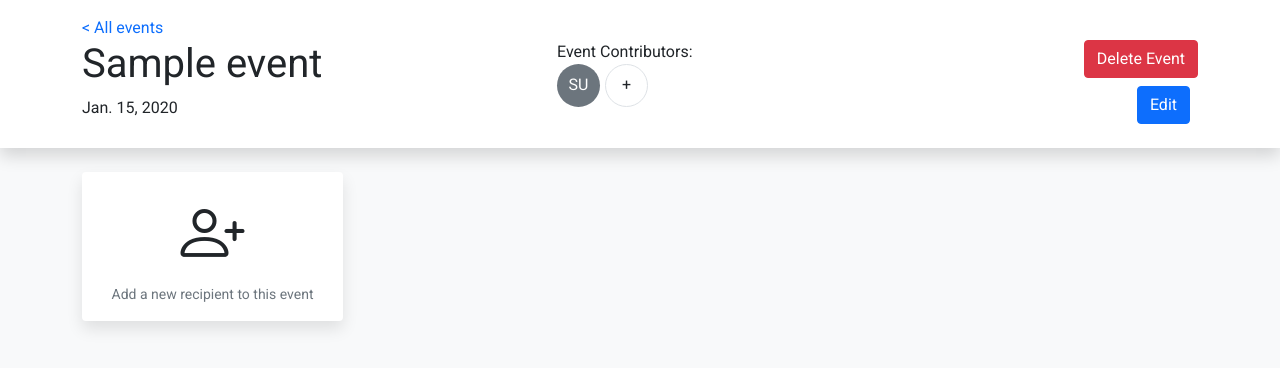
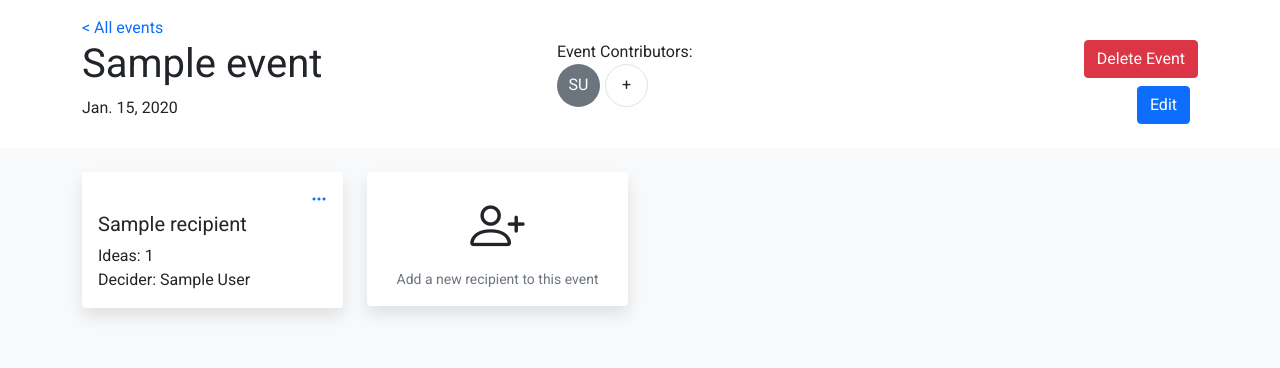
Before and after one commit to devbytyler/niftygifter, a Django app: page /events/1 in a window 1280 px wide. Shown: the part 72-440 px from the top of the page. Run offline with Django 3.2, Linux system fonts and the light colour scheme; a user stored in the database is signed in; tables that the repository leaves empty hold one stand-in row (values such as "Sample post"); some libraries are stand-ins or nearby versions.

Commit message:
Add anonymous users

```diff
--- a/app/forms.py
+++ b/app/forms.py
@@ -5,7 +5,7 @@ from django.contrib.auth.password_validation import validate_password
 from django.urls import reverse
 from django.utils.safestring import mark_safe
 
-from app.models import User, Event, Idea
+from app.models import User, Event, Idea, Recipient
 
 class BaseForm:
     def add_form_control_class(self, fields=None, field_names=None):
@@ -40,15 +40,15 @@ class SigninBaseForm(BaseForm, forms.ModelForm):
         for field in self.fields:
             self.fields[field].required = True
         self.fields['username'].help_text = None
-        self.fields['username'].widget.attrs['class'] = 'form-control no-shadow'
-        self.fields['password'].widget.attrs['class'] = 'form-control no-shadow'
+        self.fields['username'].widget.attrs['class'] = 'form-control'
+        self.fields['password'].widget.attrs['class'] = 'form-control'
 
 
 class SigninForm(SigninBaseForm):
     def __init__(self, *args, **kwargs):
         super().__init__(*args, **kwargs)
-        self.fields['username'].widget.attrs['class'] = 'form-control no-shadow'
-        self.fields['password'].widget.attrs['class'] = 'form-control no-shadow'
+        self.fields['username'].widget.attrs['class'] = 'form-control'
+        self.fields['password'].widget.attrs['class'] = 'form-control'
 
     def clean(self):
         email = self.cleaned_data.get('username')
@@ -99,6 +99,15 @@ class IdeaForm(BaseForm, forms.ModelForm):
         model = Idea
         fields = ['title', 'description']
 
-class NewRecipientForm(BaseForm, forms.Form):
-    email = forms.EmailField(label='Recipient Email')
-    # is_anonymous = forms.BooleanField(label="Anonymous")
+class NewRecipientForm(BaseForm, forms.ModelForm):
+    class Meta:
+        model = Recipient
+        fields = ['name', 'decider', 'blocked_users']
+
+    def __init__ (self, *args, **kwargs):
+        event = kwargs.pop("event")
+        super(NewRecipientForm, self).__init__(*args, **kwargs)
+        self.fields["decider"].widget = forms.widgets.RadioSelect()
+        self.fields["decider"].queryset = event.members.all()
+        self.fields["blocked_users"].widget = forms.widgets.CheckboxSelectMultiple()
+        self.fields["blocked_users"].queryset = event.members.all()
--- a/app/models.py
+++ b/app/models.py
@@ -36,14 +36,9 @@ class Event(models.Model):
 
 class Recipient(models.Model):
     name = models.CharField(max_length=50, blank=True, default="")
-    event = models.ForeignKey(Event, on_delete=models.CASCADE, related_name="recipients")
-    user = models.ForeignKey(User, on_delete=models.SET_NULL, null=True)
-    decider = models.ForeignKey(User, related_name="decisions", on_delete=models.SET_NULL, null=True)
-
-    class Meta:
-        constraints = [
-            models.UniqueConstraint(fields=['event', 'user'], name='unique_event_recipient')
-        ]
+    event = models.ForeignKey(Event, on_delete=models.CASCADE, related_name="recipients", blank=True)
+    blocked_users = models.ManyToManyField(User, related_name="block_recipients", blank=True)
+    decider = models.ForeignKey(User, related_name="decisions", on_delete=models.SET_NULL, null=True, blank=True)
 
     '''
     How does a recipient get added?
--- a/app/templates/app/event.html
+++ b/app/templates/app/event.html
@@ -2,7 +2,7 @@
 
 
 {% block page_header %}
-<div class="page-header container-fluid bg-white py-3 shadow">
+<div class="page-header container-fluid bg-white py-3">
     <div class="container">
         <a href="{% url 'home' %}">< All events</a>
         <div class="row">
@@ -42,23 +42,16 @@
 
 {% block content %}
 <div id="event">
-    <div class="page-header">
-
-
-        {% if not request.user.is_authenticated %}
-            <div class="alert alert-warning">You are not signed in. In order to collaborate, please <a href="{% url 'login' %}">login</a>.</div>
-        {% elif request.user not in event.members.all %}
-            <div class="alert alert-warning">You are not a member of this event. In order to collaborate, please <a href="{% url 'event_membership' event.id %}">join</a> the event.</div>
-        {% endif %}
-
-    </div>
+    {% if not request.user.is_authenticated %}
+        <div class="alert alert-warning">You are not signed in. In order to collaborate, please <a href="{% url 'login' %}">login</a>.</div>
+    {% elif request.user not in event.members.all %}
+        <div class="alert alert-warning">You are not a member of this event. In order to collaborate, please <a href="{% url 'event_membership' event.id %}">join</a> the event.</div>
+    {% endif %}
 
     <div class="row">
         {% for recipient in recipients %}
         <div class="col-12 col-sm-6 col-lg-3 mb-4">
             {% if request.user in event.members.all %}
-                {% include 'components/recipient-card.html' with recipient=recipient%}
-            {% else %}
                 {% include 'components/recipient-card.html' with recipient=recipient%}
             {% endif %}
         </div>
@@ -68,7 +61,7 @@
         <div class="col-12 col-sm-6 col-lg-3 mb-4">
             <div class="card clickable recipient pointer" data-bs-toggle="modal" data-bs-target="#add-recipient-modal">
                 <div class="card-body d-flex flex-column align-items-center">
-                    <i class="bi-person-plus" style="font-size: 4rem;"></i>
+                    <i class="bi-person-plus" style="font-size: 3.4rem;"></i>
                     <small class="card-text text-muted">Add a new recipient to this event</small>
                 </div>
             </div>
--- a/app/templates/components/recipient-card.html
+++ b/app/templates/components/recipient-card.html
@@ -12,16 +12,21 @@
         </div>
         {% endif %}
     </div>
-    {% include 'components/avatar.html' with user=recipient.user %}
-    <a href="{% url 'recipient' event.id recipient.id %}"><h5 class="card-title">{{recipient.name}}</h5></a>
+    {% comment %} {% include 'components/avatar.html' with user=recipient.user %} {% endcomment %}
+
+    {% if request.user in recipient.blocked_users.all %}
+      <h5 class="card-title">{{recipient.name}}</h5>
+    {% else %}
+      <a href="{% url 'recipient' event.id recipient.id %}">
+        <h5 class="card-title">{{recipient.name}}</h5>
+      </a>
+    {% endif %}
+
     <div class="d-flex justify-content-between">
-      <span> Ideas:</span>
-      <div>
-        {{recipient.ideas.count}}
-      </div>
+      <span> Ideas: {{recipient.ideas.count}}</span>
     </div>
     <div class="d-flex justify-content-between">
-      <span> Decider:</span>
+      <span> Decider: {{recipient.decider.get_full_name}}</span>
     </div>
   </div>
 </div>
--- a/app/views.py
+++ b/app/views.py
@@ -71,11 +71,10 @@ def event(request, pk):
     if request.POST.get("delete-contributor"):
         messages.success(request, "❌ Removed contributor.")
         event.members.remove(request.POST.get("delete-contributor"))
-    add_recipient_form = forms.NewRecipientForm()
-    recipients = event.recipients.exclude(user=request.user)
+    add_recipient_form = forms.NewRecipientForm(event=event)
     context = {
         "event": event,
-        "recipients": recipients,
+        "recipients": event.recipients.all(),
         "add_recipient_form": add_recipient_form,
         # "json": {
         #     "event_id": event.id,
@@ -96,19 +95,13 @@ def event(request, pk):
 def event_recipients(request, event_id):
     event = get_object_or_404(Event, pk=event_id)
     if request.method == "POST":
-        form = forms.NewRecipientForm(request.POST)
+        form = forms.NewRecipientForm(request.POST, event=event)
         if form.is_valid():
-            email = form.cleaned_data.get("email")
-            try:
-                user = User.objects.get(username=email)
-                Recipient.objects.create(
-                    event=event, user=user, name=user.get_full_name()
-                )
-                messages.success(request, "😎 Successfully added recipient.")
-            except IntegrityError:
-                messages.error(request, "👀 This user has already been added.")
-            except User.DoesNotExist:
-                messages.error(request, "😕 A user with this email does not exist.")
+            recipient = form.save(commit=False)
+            recipient.event = event
+            recipient.save()
+            form.save_m2m()
+            messages.success(request, "😎 Successfully added recipient.")
     return redirect("event", event_id)
 
 @login_required
```
Also changed, not shown: app/migrations/0001_initial.py, app/migrations/0002_event.py (deleted), app/migrations/0003_auto_20210101_1855.py (deleted), app/migrations/0004_recipient.py (deleted), app/migrations/0005_idea.py (deleted), app/migrations/0006_auto_20210211_0524.py (deleted), app/migrations/0007_auto_20210214_0451.py (deleted), app/migrations/0008_recipient_unique_event_recipient.py (deleted), app/migrations/0009_chat.py (deleted).
